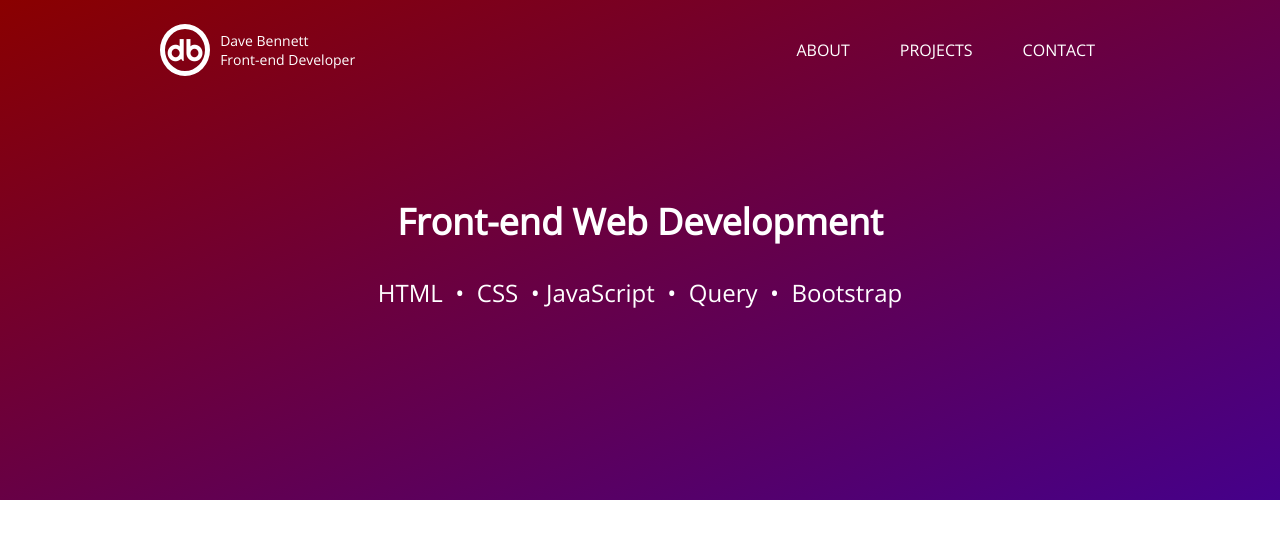
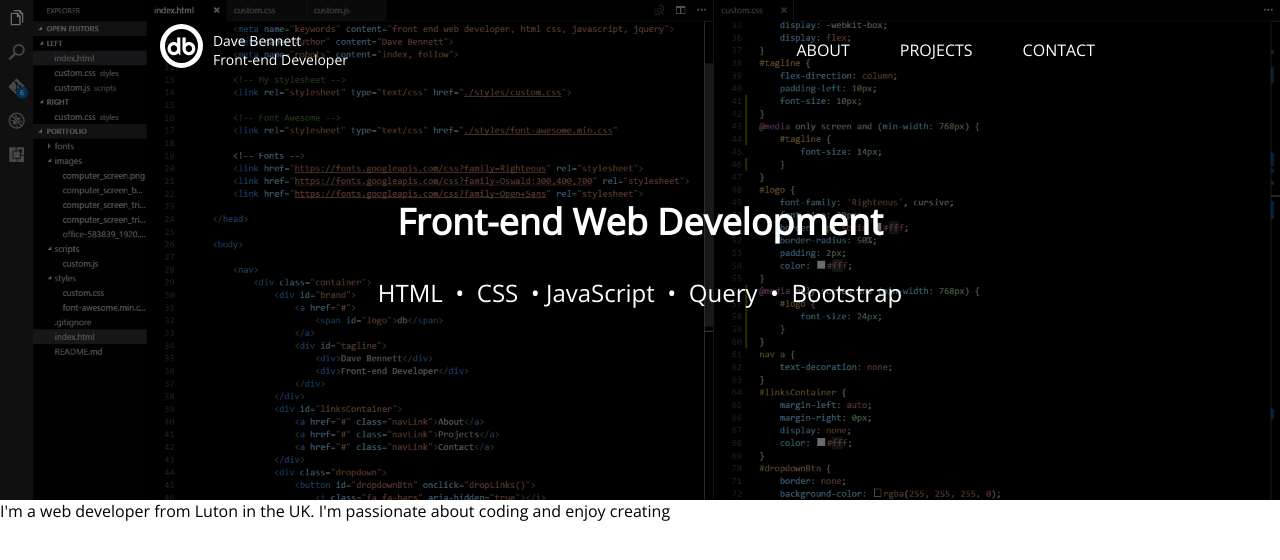
Before and after one commit to db001/portfolio, a plain HTML site: page index.html in a window 1280 px wide. Drawn offline with nearby package versions, Linux system fonts and the light colour scheme.

Commit message:
Background image added.  Small fixes to nav

```diff
--- a/index.html
+++ b/index.html
@@ -59,6 +59,9 @@
                 <p>HTML&nbsp;&nbsp;&#149;&nbsp;&nbsp;CSS&nbsp;&nbsp;&#149;  JavaScript&nbsp;&nbsp;&#149;&nbsp;&nbsp;Query&nbsp;&nbsp;&#149;&nbsp;&nbsp;Bootstrap</p>
             </div>
         </div>
+        <section id="aboutme">
+            I'm a web developer from Luton in the UK.  I'm passionate about coding and enjoy creating
+        </section>
 
 
 
--- a/styles/custom.css
+++ b/styles/custom.css
@@ -7,10 +7,15 @@ html, body {
 nav {
     display: -webkit-flex; /* Safari & iOS support */
     display: flex;
-    height: 100px;
+    height: 75px;
     width: 100%;
     position: fixed;
     background-color: rgba(255, 255, 255, 0);
+}
+@media only screen and (min-width: 768px) {
+    nav {
+        height: 100px;
+    }
 }
 .container {
     display: flex;
@@ -33,15 +38,25 @@ nav {
 #tagline {
     flex-direction: column;
     padding-left: 10px;
-    font-size: 14px;
+    font-size: 10px;
+}
+@media only screen and (min-width: 768px) {
+    #tagline {
+        font-size: 14px;
+    }
 }
 #logo {
     font-family: 'Righteous', cursive;
-    font-size: 30px;
+    font-size: 20px;
     border: 5px solid #fff;
     border-radius: 50%;
     padding: 2px;
     color: #fff;
+}
+@media only screen and (min-width: 768px) {
+    #logo {
+        font-size: 24px;
+    }
 }
 nav a {
     text-decoration: none;
@@ -67,7 +82,7 @@ nav a {
 .dropdownContent {
     display: none;
     position: absolute;
-    background-color: rgba(255, 255, 255, 0);
+    background-color: rgba(0, 0, 0, 0.75);
     right: 10px;
     text-align: center;
     border: 1px solid #fff;
@@ -101,12 +116,9 @@ nav a {
     }
 }
 .jumbo {
-    background-color: #8a0000;
-    background: linear-gradient(to bottom right, #8a0000, #45008a);
-    background: -webklit-linear-gradient(top left, #8a0000, #45008a);
-    background: -o-linear-gradient(bottom right, #8a0000, #45008a);
-    background: -moz-linear-gradient(bottom right, #8a0000, #45008a);
-    height: 300px;
+    background-image: url("../images/computer_screen2_dark.png");
+    background-size: cover;
+    height: 200px;
     display: -webkit-flex;
     display: flex;
 }
```
Also changed, not shown: images/computer_screen2_dark.png (added).
